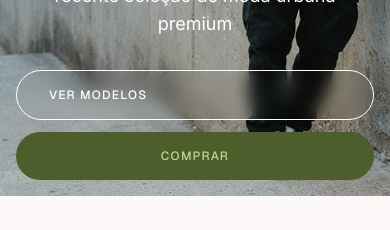
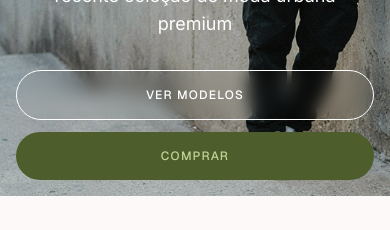
Before and after one commit to MadeiraVitor/groundshirts-app, a React (Vite) app: page / in a window 390 px wide. Shown: the part 424-654 px from the top of the page. Built offline with nearby package versions, Linux system fonts and the light colour scheme.

Commit message:
fix: adjust text alignment in Hero component for better readability

```diff
--- a/src/components/Hero/index.tsx
+++ b/src/components/Hero/index.tsx
@@ -20,7 +20,7 @@ export const Hero = () => {
             premium
           </h3>
 
-          <div className="flex w-full flex-col gap-3 md:w-auto md:flex-row md:gap-4">
+          <div className="flex text-center w-full flex-col gap-3 md:w-auto md:flex-row md:gap-4">
             <Link className="w-full py-4 px-8 bg-transparent border border-white font-label-sm text-label-sm tracking-widest rounded-full hover:bg-white/10 transition-colors duration-300 ease-in-out backdrop-blur-sm cursor-pointer md:w-auto" to="/products">
               VER MODELOS
             </Link>
```
